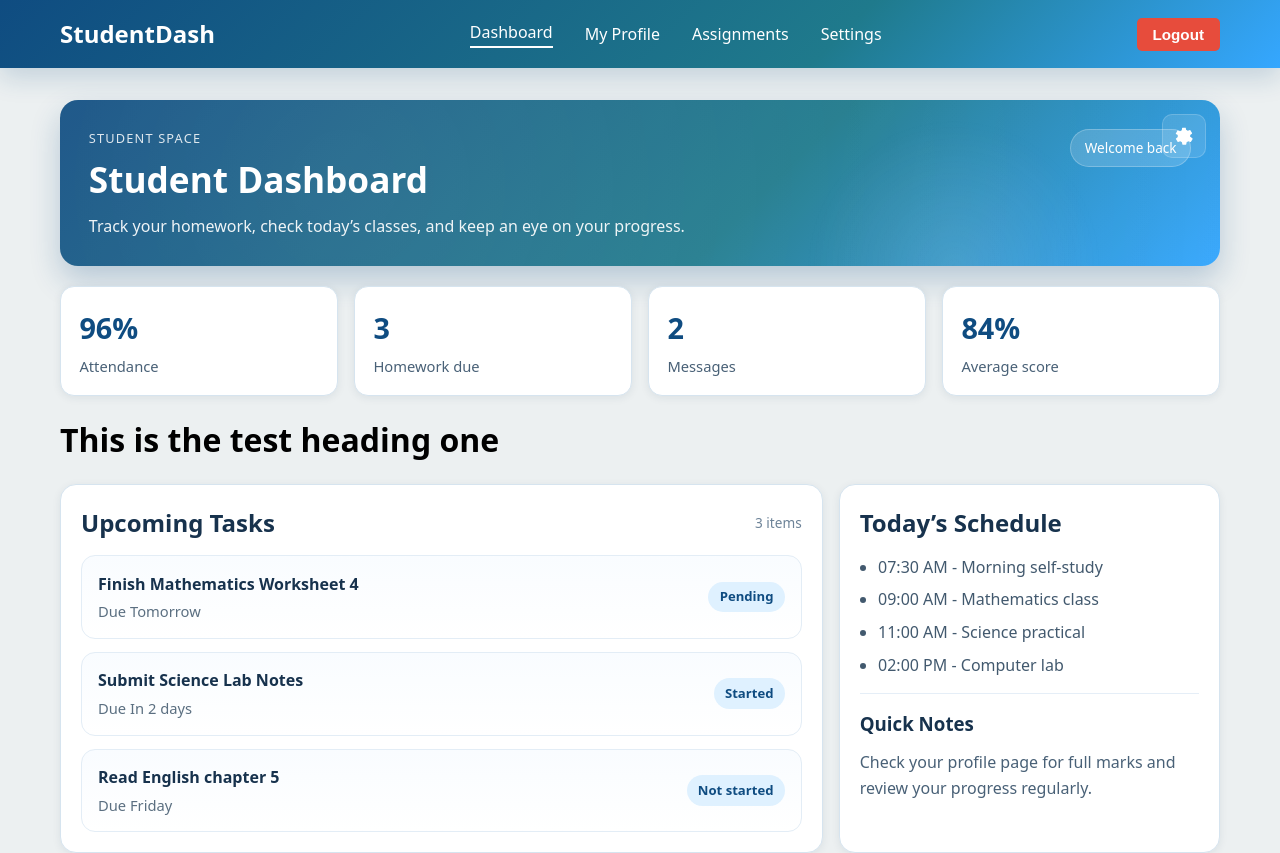
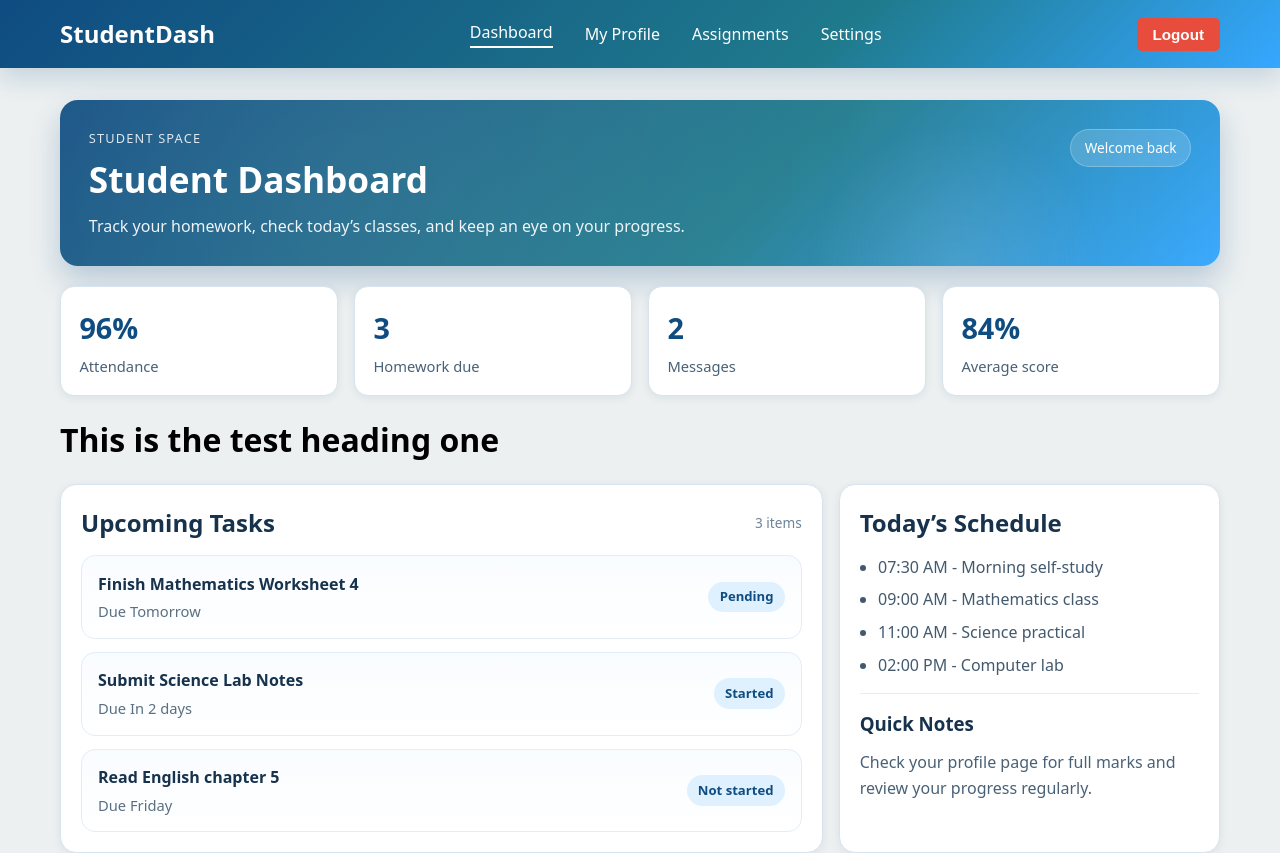
Before and after one commit to Lalindu0923/githubTester, a React (Vite) app in the folder studentDashboard/: page / in a window 1280 px wide. Shown: the top 853 px of the page. Built offline with nearby package versions, Linux system fonts and the light colour scheme.

Commit message:
Remove settings icon from dashboard

```diff
--- a/studentDashboard/src/components/Dashboard.jsx
+++ b/studentDashboard/src/components/Dashboard.jsx
@@ -1,6 +1,5 @@
 import '../styles/Dashboard.css'
 import { useState } from 'react'
-import { Link } from 'react-router-dom'
 import TeacherModal from './TeacherModal'
 import SubjectDetail from './SubjectDetail'
 
@@ -91,13 +90,6 @@ function Dashboard() {
           <p className="hero-subtitle">Track your homework, check today’s classes, and keep an eye on your progress.</p>
         </div>
         <div className="hero-badge">Welcome back</div>
-
-        <Link to="/settings" className="dashboard-settings-btn" title="Settings" aria-label="Settings">
-          <svg width="20" height="20" viewBox="0 0 24 24" fill="none" xmlns="http://www.w3.org/2000/svg" aria-hidden="true">
-            <path d="M12 15.5A3.5 3.5 0 1 0 12 8.5a3.5 3.5 0 0 0 0 7z" fill="currentColor"/>
-            <path d="M19.4 13.2c.04-.4.06-.8.06-1.2s-.02-.8-.06-1.2l2.11-1.65a.5.5 0 0 0 .12-.64l-2-3.46a.5.5 0 0 0-.6-.22l-2.49 1a7.03 7.03 0 0 0-2.05-1.2l-.38-2.65A.5.5 0 0 0 13.8 2h-3.6a.5.5 0 0 0-.49.42l-.38 2.65c-.72.28-1.38.67-2.05 1.2l-2.49-1a.5.5 0 0 0-.6.22l-2 3.46a.5.5 0 0 0 .12.64L4.54 10.8c-.04.4-.06.8-.06 1.2s.02.8.06 1.2L2.43 14.85a.5.5 0 0 0-.12.64l2 3.46c.14.24.44.34.7.22l2.49-1c.67.53 1.33.92 2.05 1.2l.38 2.65c.05.3.31.52.61.52h3.6c.3 0 .56-.22.61-.52l.38-2.65c.72-.28 1.38-.67 2.05-1.2l2.49 1c.26.12.56.02.7-.22l2-3.46a.5.5 0 0 0-.12-.64l-2.11-1.65z" fill="currentColor"/>
-          </svg>
-        </Link>
       </section>
 
       <section className="student-stat-grid">
--- a/studentDashboard/src/styles/Dashboard.css
+++ b/studentDashboard/src/styles/Dashboard.css
@@ -61,28 +61,6 @@
   overflow: hidden;
 }
 
-.dashboard-settings-btn {
-  position: absolute;
-  top: 14px;
-  right: 14px;
-  width: 44px;
-  height: 44px;
-  display: flex;
-  align-items: center;
-  justify-content: center;
-  background: rgba(255, 255, 255, 0.12);
-  border: 1px solid rgba(255, 255, 255, 0.18);
-  color: #ffffff;
-  border-radius: 10px;
-  text-decoration: none;
-  z-index: 2;
-  transition: transform 0.15s ease, background 0.15s ease;
-}
-
-.dashboard-settings-btn:hover {
-  background: rgba(255, 255, 255, 0.18);
-  transform: translateY(-2px);
-}
 
 .student-hero::before {
   content: '';
```
